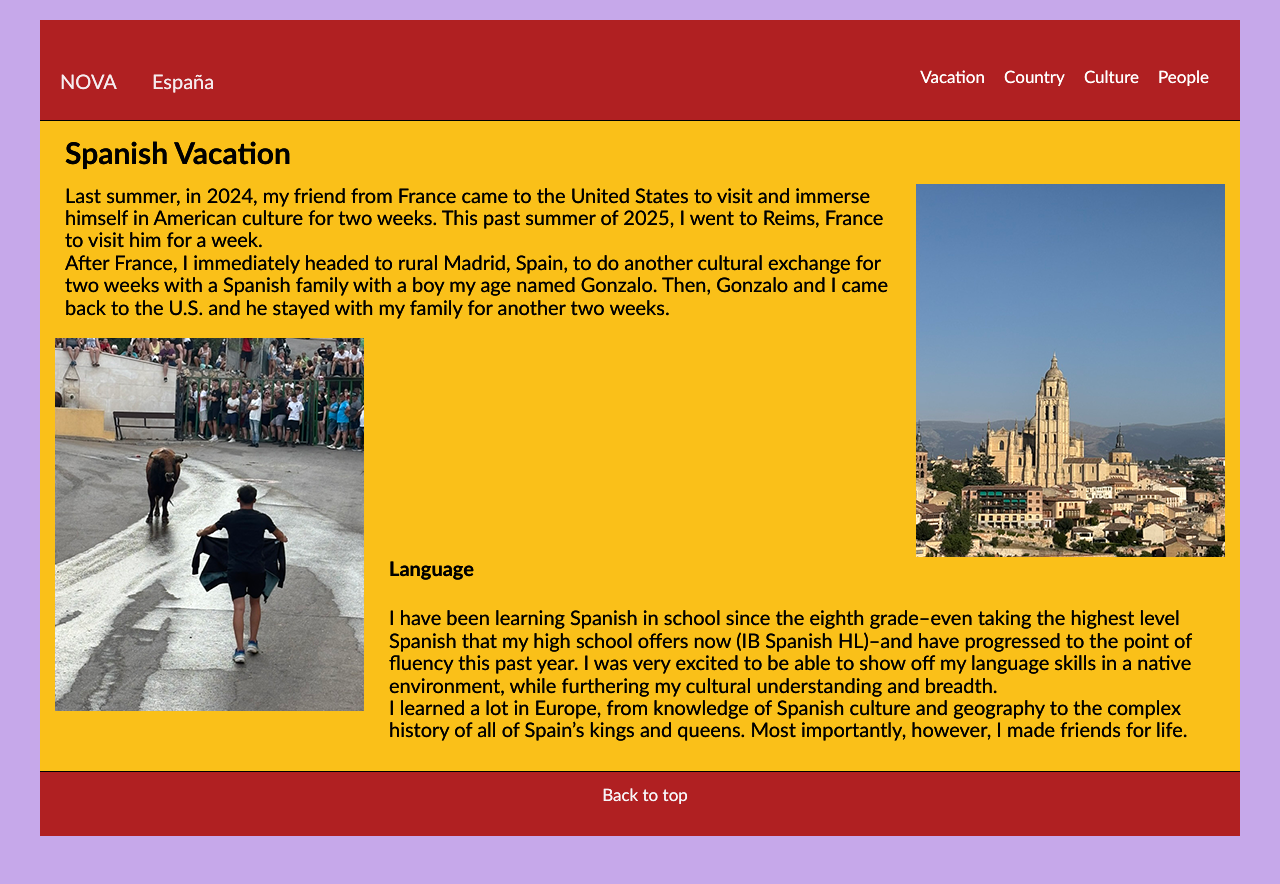
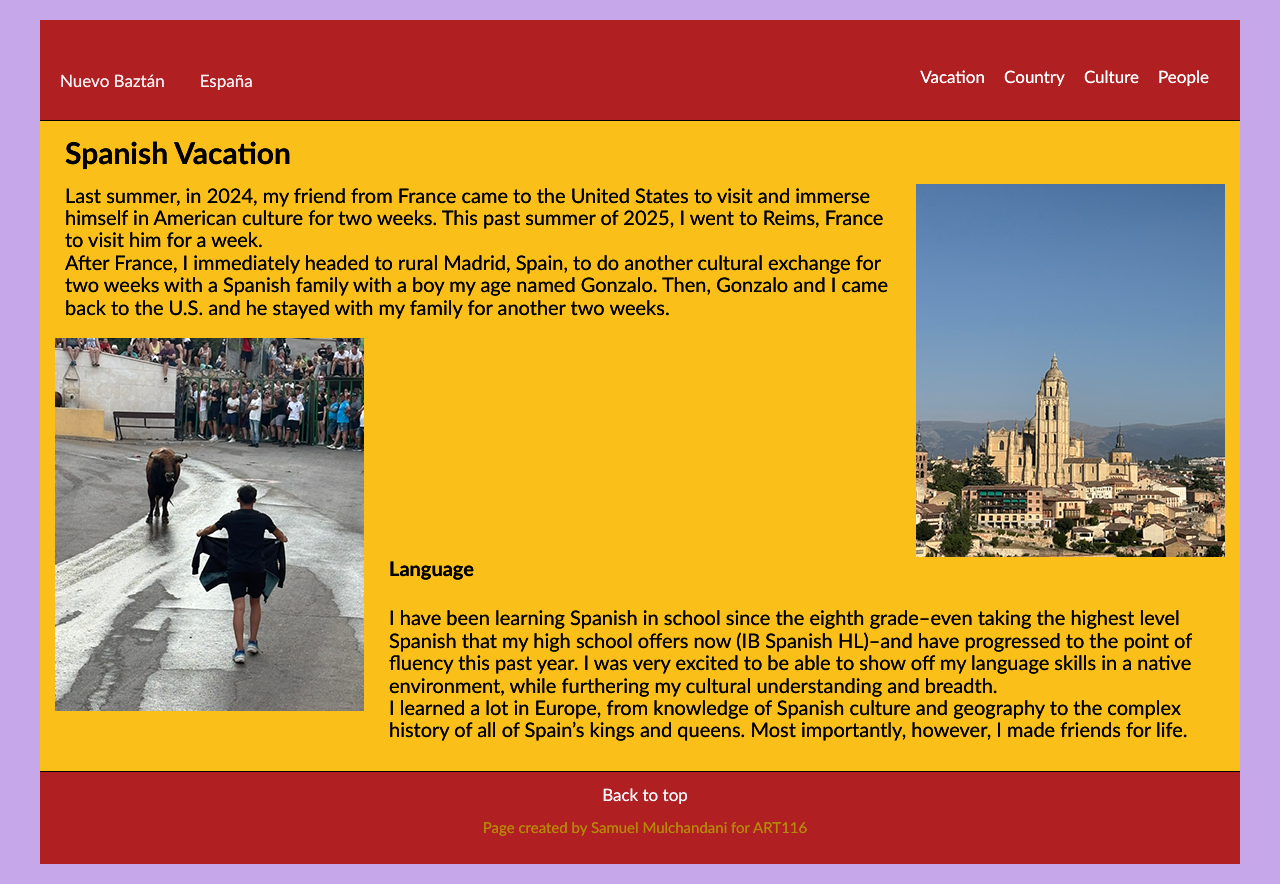
Before and after one commit to SamMulchandani/ART116, a plain HTML site: page travel-final/spanish-vacation.html in a window 1280 px wide. Before the commit the page ends 856 px from the top, so only its background shows below. Drawn offline with Linux system fonts and the light colour scheme.

Commit message:
final final

```diff
--- a/travel-final/spanish-vacation.html
+++ b/travel-final/spanish-vacation.html
@@ -4,26 +4,6 @@
 <meta charset="UTF-8">
 <title>Spanish Vacation</title><meta name="keywords" content="Spain, vacation, travel, Spanish, study abroad, learning languages"><meta name="description" content="A web page about a student's experience traveling to Spain after studying and learning the language for many years. The page includes the context of the travel and the results.">
 <style type="text/css">
-    .student{
-    padding-top: 50px;
-    color: rgba(245,236,239,1.00);
-    float: left;
-    margin-left: 10px;
-    padding-left: 10px;
-    }
-.student a:link {
-    color: rgba(245,236,239,1.00);
-}
-.student a:hover {
-    color: rgba(245,236,239,1.00);
-}
-.student a:active {
-    color: rgba(245,236,239,1.00);
-}
-.student a:visited {
-    color: rgba(245,236,239,1.00);
-}
-
     main{
         padding-top: 10px;
         padding-right: 0px;
@@ -89,8 +69,8 @@ h2 {
 <body>
     <div class="container">
         <header>
-            <p class="student"><a href="https://www.nvcc.edu" target="_blank">NOVA</a></p>
-            <p class="student"><a href="https://en.wikipedia.org/wiki/Spain" target="_blank">España</a></p>
+            <p class="student" style="font-size: 17px;"><a href="https://ayto-nuevobaztan.es/" target="_blank">Nuevo Baztán</a></p>
+            <p class="student" style="font-size: 17px;"><a href="https://en.wikipedia.org/wiki/Spain" target="_blank">España</a></p>
           <ul>
                 <li><a href="./spanish-vacation.html">Vacation</a></li>
                 <li><a href="./spanish-country.html">Country</a></li>
@@ -112,7 +92,8 @@ h2 {
 </p>
       </main>
         <footer>
-          <p><a href="#">Back to top</a> </p>
+          <p><a href="#">Back to top</a></p>
+        <p style="font-size: 15px; margin-top: -10px; color: darkgoldenrod">Page created by Samuel Mulchandani for ART116</p>
       </footer>
     </div>
 </body>
--- a/travel-final/travel-style.css
+++ b/travel-final/travel-style.css
@@ -113,3 +113,23 @@ header ul {
 hr {
     border-color: black;
 }
+
+    .student{
+    padding-top: 50px;
+    color: rgba(245,236,239,1.00);
+    float: left;
+    margin-left: 10px;
+    padding-left: 10px;
+    }
+.student a:link {
+    color: rgba(245,236,239,1.00);
+}
+.student a:hover {
+    color: rgba(245,236,239,1.00);
+}
+.student a:active {
+    color: rgba(245,236,239,1.00);
+}
+.student a:visited {
+    color: rgba(245,236,239,1.00);
+}
```
Also changed, not shown: travel-final/spanish-country.html (+3 -0 lines), travel-final/spanish-culture.html (+3 -0 lines), travel-final/spanish-people.html (+4 -21 lines), 1 other file.
